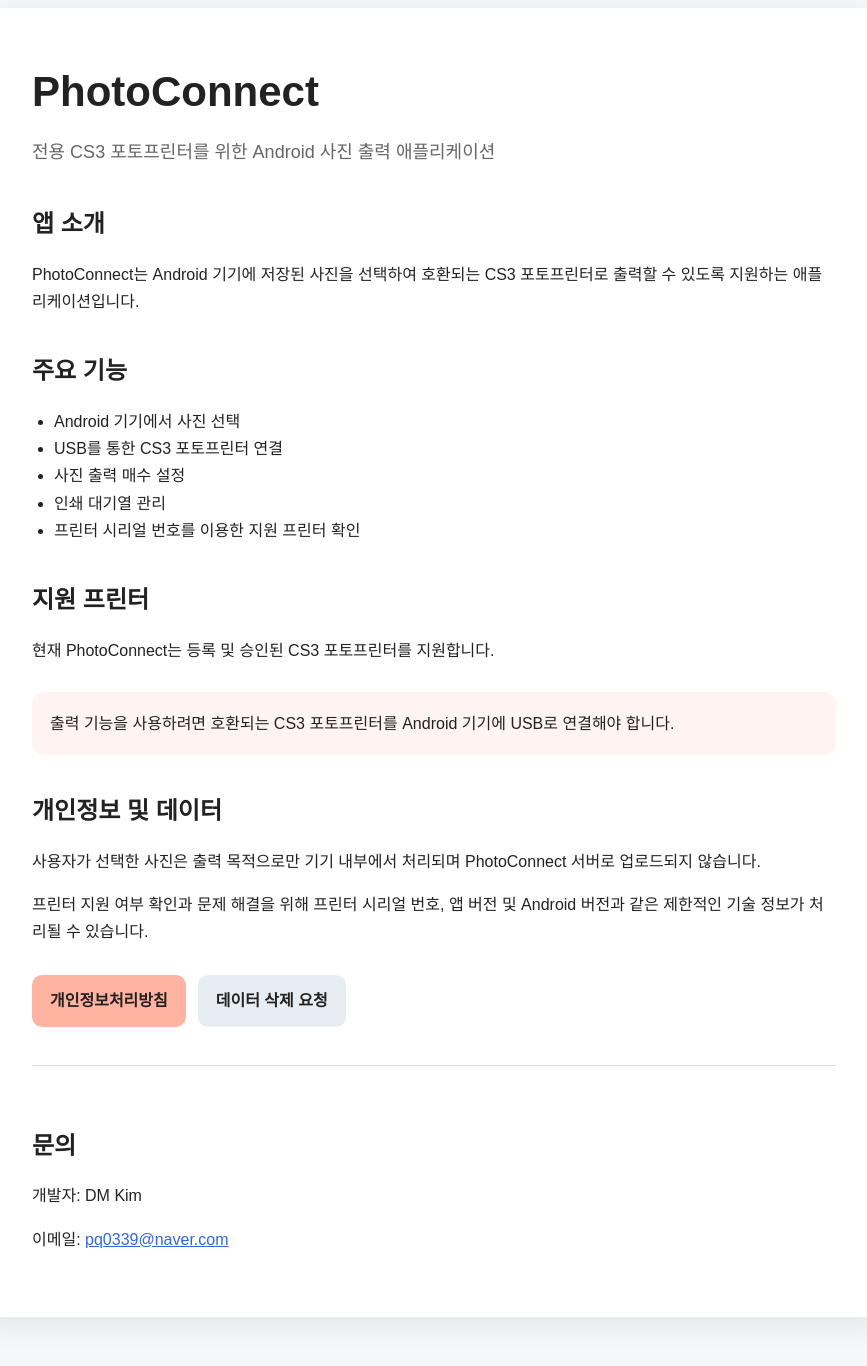
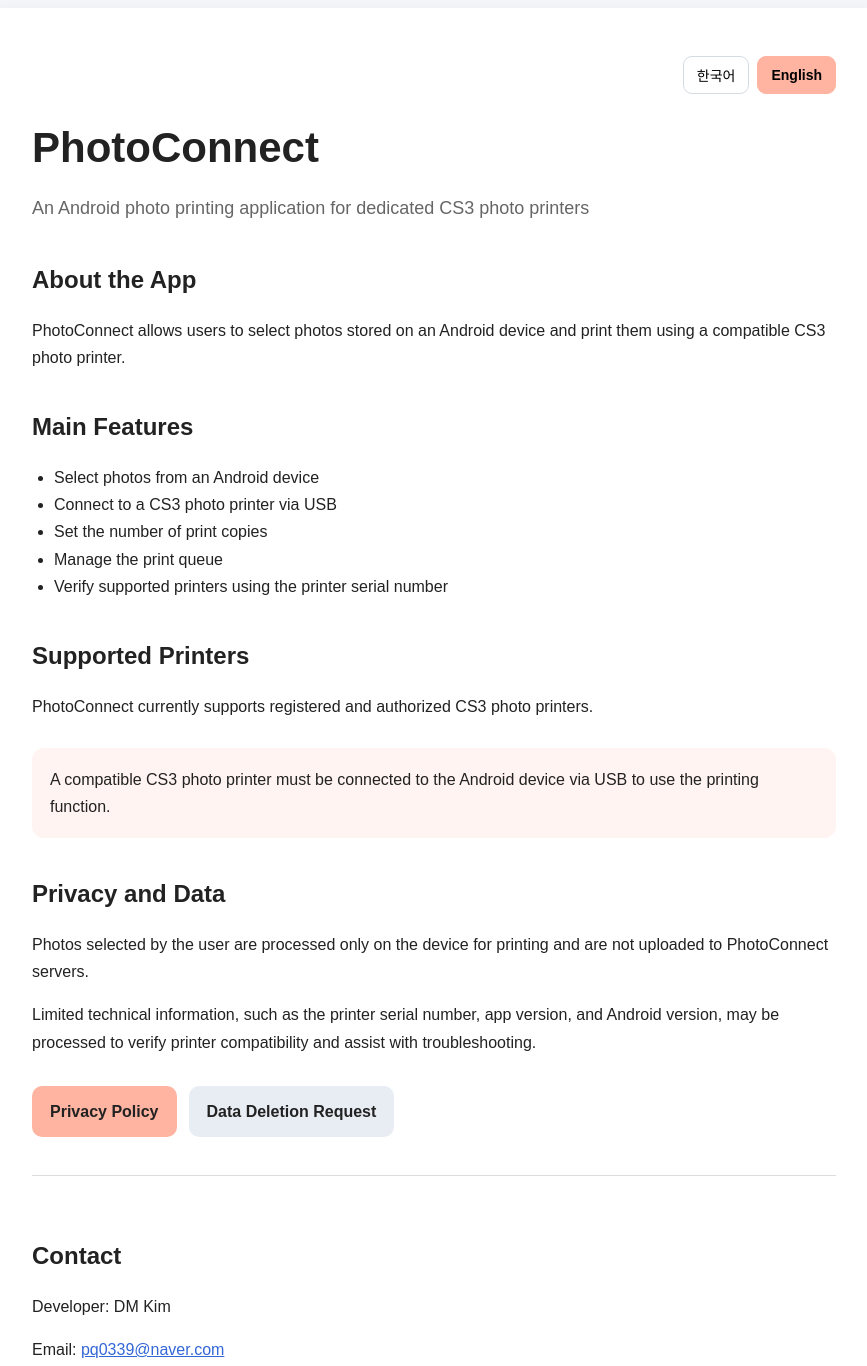
Before and after one commit to kdm1011/PhotoConnect, a plain HTML site: page index.html in a window 1280 px wide. Shown: the part 40-1406 px from the top of the page, without its empty margins (206-1073 px from the left). Drawn offline with Linux system fonts and the light colour scheme.

Commit message:
Update index.html

```diff
--- a/index.html
+++ b/index.html
@@ -29,6 +29,32 @@
             border-radius: 18px;
             padding: 48px;
             box-shadow: 0 8px 30px rgba(0, 0, 0, 0.08);
+        }
+
+        .top-bar {
+            display: flex;
+            justify-content: flex-end;
+            margin-bottom: 18px;
+        }
+
+        .language-switch {
+            display: flex;
+            gap: 8px;
+        }
+
+        .language-button {
+            border: 1px solid #d5dbe3;
+            border-radius: 9px;
+            background: #ffffff;
+            padding: 8px 13px;
+            cursor: pointer;
+            font-size: 14px;
+        }
+
+        .language-button.active {
+            background: #ffb4a2;
+            border-color: #ffb4a2;
+            font-weight: bold;
         }
 
         h1 {
@@ -90,6 +116,19 @@
             color: #3367d6;
         }
 
+        [data-lang] {
+            display: none;
+        }
+
+        [data-lang].active {
+            display: block;
+        }
+
+        span[data-lang].active,
+        a[data-lang].active {
+            display: inline;
+        }
+
         @media (max-width: 600px) {
             .container {
                 margin: 20px auto;
@@ -110,12 +149,37 @@
 <div class="container">
     <main class="card">
 
+        <div class="top-bar">
+            <div class="language-switch">
+                <button
+                    type="button"
+                    id="koButton"
+                    class="language-button active"
+                    onclick="setLanguage('ko')">
+                    한국어
+                </button>
+
+                <button
+                    type="button"
+                    id="enButton"
+                    class="language-button"
+                    onclick="setLanguage('en')">
+                    English
+                </button>
+            </div>
+        </div>
+
         <h1>PhotoConnect</h1>
 
-        <p class="subtitle">
+        <p class="subtitle active" data-lang="ko">
             전용 CS3 포토프린터를 위한 Android 사진 출력 애플리케이션
         </p>
 
+        <p class="subtitle" data-lang="en">
+            An Android photo printing application for dedicated CS3 photo printers
+        </p>
+
+        <section class="active" data-lang="ko">
             <h2>앱 소개</h2>
 
             <p>
@@ -155,26 +219,83 @@
                 프린터 지원 여부 확인과 문제 해결을 위해 프린터 시리얼 번호,
                 앱 버전 및 Android 버전과 같은 제한적인 기술 정보가 처리될 수 있습니다.
             </p>
+        </section>
+
+        <section data-lang="en">
+            <h2>About the App</h2>
+
+            <p>
+                PhotoConnect allows users to select photos stored on an Android device
+                and print them using a compatible CS3 photo printer.
+            </p>
+
+            <h2>Main Features</h2>
+
+            <ul>
+                <li>Select photos from an Android device</li>
+                <li>Connect to a CS3 photo printer via USB</li>
+                <li>Set the number of print copies</li>
+                <li>Manage the print queue</li>
+                <li>Verify supported printers using the printer serial number</li>
+            </ul>
+
+            <h2>Supported Printers</h2>
+
+            <p>
+                PhotoConnect currently supports registered and authorized CS3 photo printers.
+            </p>
+
+            <div class="notice">
+                A compatible CS3 photo printer must be connected to the Android device
+                via USB to use the printing function.
+            </div>
+
+            <h2>Privacy and Data</h2>
+
+            <p>
+                Photos selected by the user are processed only on the device for printing
+                and are not uploaded to PhotoConnect servers.
+            </p>
+
+            <p>
+                Limited technical information, such as the printer serial number,
+                app version, and Android version, may be processed to verify printer
+                compatibility and assist with troubleshooting.
+            </p>
+        </section>
 
         <div class="links">
-            <a class="button" href="privacy.html">
+            <a class="button active" data-lang="ko" href="privacy.html">
                 개인정보처리방침
             </a>
 
-            <a class="button secondary" href="delete-data.html">
+            <a class="button" data-lang="en" href="privacy.html">
+                Privacy Policy
+            </a>
+
+            <a class="button secondary active" data-lang="ko" href="delete-data.html">
                 데이터 삭제 요청
+            </a>
+
+            <a class="button secondary" data-lang="en" href="delete-data.html">
+                Data Deletion Request
             </a>
         </div>
 
         <section class="contact">
-            <h2>문의</h2>
+            <h2 class="active" data-lang="ko">문의</h2>
+            <h2 data-lang="en">Contact</h2>
 
             <p>
-                개발자: DM Kim
+                <span class="active" data-lang="ko">개발자:</span>
+                <span data-lang="en">Developer:</span>
+                DM Kim
             </p>
 
             <p>
-                이메일:
+                <span class="active" data-lang="ko">이메일:</span>
+                <span data-lang="en">Email:</span>
+
                 <a href="mailto:pq0339@naver.com">
                     pq0339@naver.com
                 </a>
@@ -183,5 +304,42 @@
 
     </main>
 </div>
+
+<script>
+    function setLanguage(language) {
+        const languageElements = document.querySelectorAll("[data-lang]");
+
+        languageElements.forEach((element) => {
+            element.classList.toggle(
+                "active",
+                element.dataset.lang === language
+            );
+        });
+
+        document.getElementById("koButton").classList.toggle(
+            "active",
+            language === "ko"
+        );
+
+        document.getElementById("enButton").classList.toggle(
+            "active",
+            language === "en"
+        );
+
+        document.documentElement.lang = language;
+
+        localStorage.setItem("photoConnectLanguage", language);
+    }
+
+    const savedLanguage =
+        localStorage.getItem("photoConnectLanguage");
+
+    const browserLanguage =
+        navigator.language.toLowerCase().startsWith("ko")
+            ? "ko"
+            : "en";
+
+    setLanguage(savedLanguage || browserLanguage);
+</script>
 </body>
 </html>
```
Lines whose indentation alone changed are shown as unchanged.
